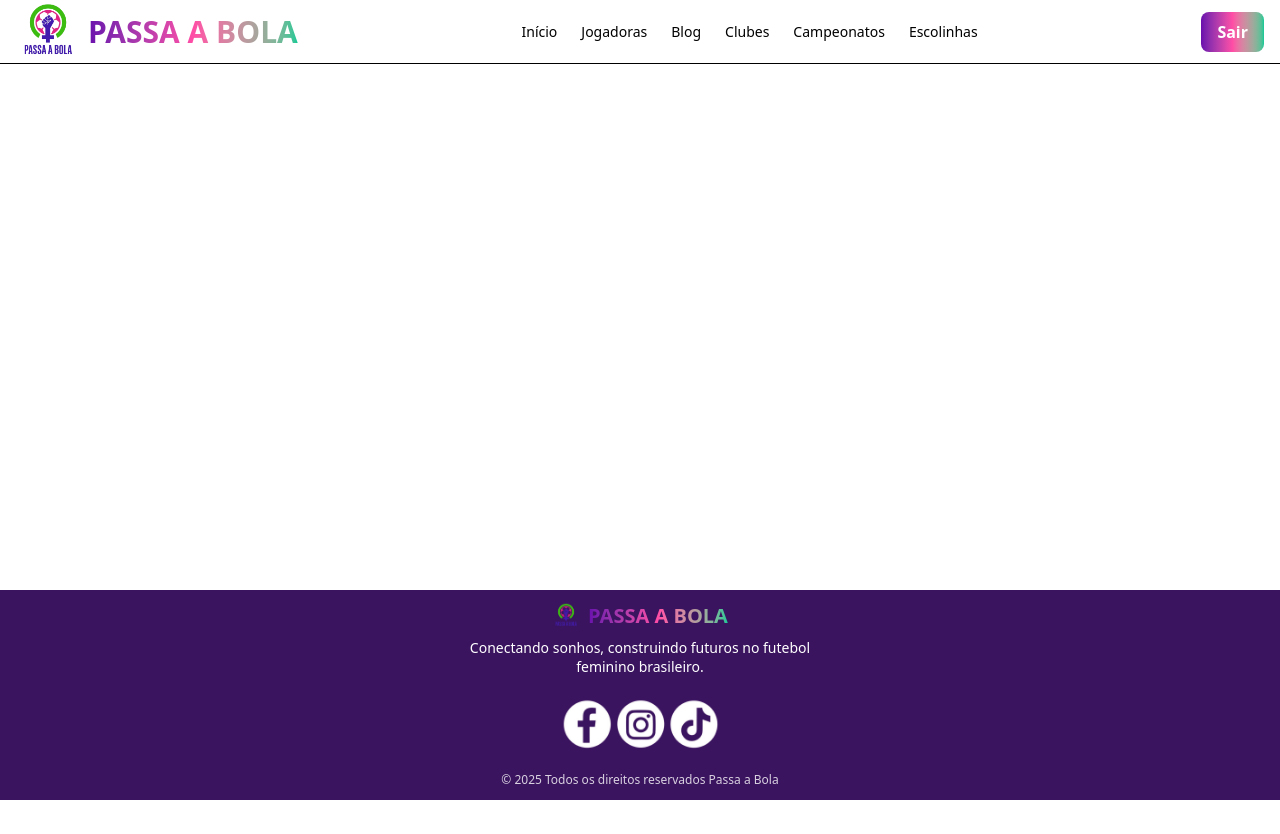
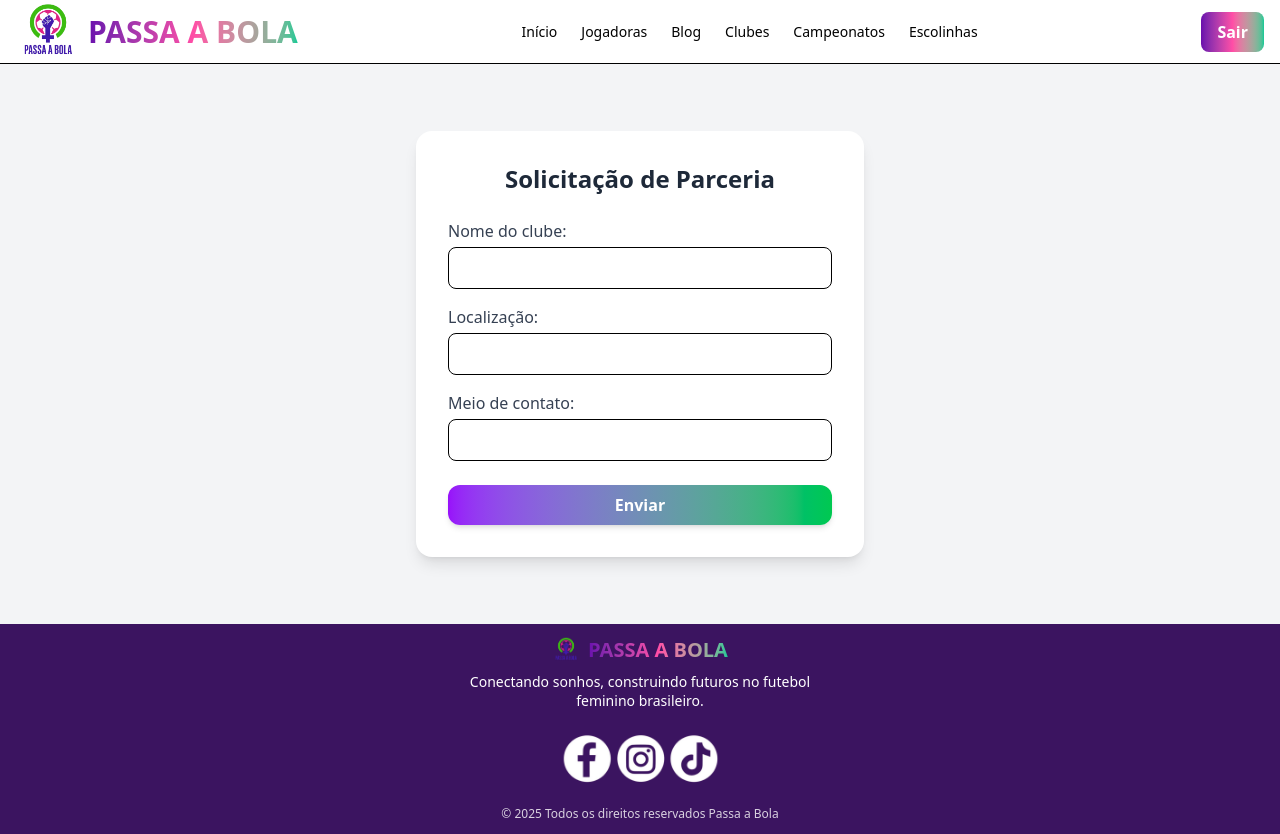
Before and after one commit to Challenge-sprint-3-e-4/Passa-a-Bola, a React app: page /Form.jsx in a window 1280 px wide. Before the commit the page ends 800 px from the top, so only its background shows below. Built offline with nearby package versions, Linux system fonts and the light colour scheme; sample sign-in values are in the browser's storage; the HTML template or start-up script is replaced by a standard one.

Commit message:
Fazendo o formulario para os clubes

```diff
--- a/src/App.jsx
+++ b/src/App.jsx
@@ -13,6 +13,7 @@ import Clubes from "./pages/Clubes";
 import Campeonatos from "./pages/Campeonatos";
 import Escolinhas from "./pages/Escolinha";
 import Inicio from "./pages/Inicio";
+import Form from "./pages/Form";
 
 // Função para verificar se o usuário está logado
 const isLoggedIn = () => !!localStorage.getItem("token");
@@ -36,6 +37,11 @@ export default function App() {
           <Route path="/login" element={<Login />} />
 
           {/* Rotas protegidas */}
+          <Route
+            path="/Form.jsx"
+            element={isLoggedIn() ? <Form /> : <Navigate to="/login" replace />}
+          />
+
           <Route
             path="/jogadoras"
             element={isLoggedIn() ? <Jogadoras /> : <Navigate to="/login" replace />}
--- a/src/pages/Clubes.jsx
+++ b/src/pages/Clubes.jsx
@@ -31,7 +31,7 @@ const Parceiros = () => {
             key={index}
             role="img"
             aria-label={`Avatar do clube parceiro ${index + 1}`}
-            className={`w-16 h-16 flex items-center justify-center rounded-full bg-[var(--color-${color})] text-white font-bold shadow-md`}
+            className={`w-25 h-25 flex items-center justify-center rounded-full bg-[var(--color-${color})] text-white font-bold shadow-md`}
           >
             AB
           </div>
@@ -46,7 +46,10 @@ const Parceiros = () => {
             Tenha acesso antecipado aos melhores talentos, ferramentas de
             organização de campeonatos e muito mais.
           </p>
-          <button className="px-6 py-3 rounded-xl bg-gradient-to-r from-[var(--color-roxo)] to-[var(--color-verde)] text-white text-lg font-bold shadow-md hover:scale-105 transition">
+          <button
+            onClick={() => window.location.href = "../Form.jsx"}
+            className="px-6 py-3 rounded-xl bg-gradient-to-r from-[var(--color-roxo)] to-[var(--color-verde)] text-white text-lg font-bold shadow-md hover:scale-105 transition"
+          >
             Solicitar parceria
           </button>
         </div>
--- /dev/null
+++ b/src/pages/Form.jsx
@@ -0,0 +1,97 @@
+import "../index.css";
+import React, { useState } from "react";
+import Swal from "sweetalert2";
+
+export default function Form() {
+  const [formData, setFormData] = useState({
+    clube: "",
+    localizacao: "",
+    contato: "",
+  });
+
+  // Atualiza os valores dos inputs
+  const handleChange = (e) => {
+    setFormData({
+      ...formData,
+      [e.target.name]: e.target.value,
+    });
+  };
+
+  // Quando enviar o formulário
+  const handleSubmit = (e) => {
+  e.preventDefault();
+
+  Swal.fire({
+    title: "Formulário enviado!",
+    html: `
+      <p style="font-size:14px; color:#555; margin-top:4px;">
+        Entraremos em contato em breve!
+      </p>
+      <br/>
+      <b>Nome do Clube:</b> ${formData.clube}<br/>
+      <b>Localização:</b> ${formData.localizacao}<br/>
+      <b>Contato:</b> ${formData.contato}
+    `,
+    icon: "success",
+    confirmButtonText: "OK",
+  });
+
+  setFormData({ clube: "", localizacao: "", contato: "" });
+};
+
+  return (
+    <div className="flex justify-center items-center min-h-[70vh] bg-gray-100 p-6">
+      <form
+        onSubmit={handleSubmit}
+        className="bg-white shadow-lg rounded-2xl p-8 w-full max-w-md"
+      >
+        <h2 className="text-2xl font-bold text-gray-800 mb-6 text-center">
+          Solicitação de Parceria
+        </h2>
+
+        <label className="block mb-4">
+          <span className="text-gray-700">Nome do clube:</span>
+          <input
+            type="text"
+            name="clube"
+            value={formData.clube}
+            onChange={handleChange}
+            className="mt-1 block w-full border rounded-lg p-2 focus:outline-none focus:ring-2 focus:ring-purple-500"
+            required
+          />
+        </label>
+
+        <label className="block mb-4">
+          <span className="text-gray-700">Localização:</span>
+          <input
+            type="text"
+            name="localizacao"
+            value={formData.localizacao}
+            onChange={handleChange}
+            className="mt-1 block w-full border rounded-lg p-2 focus:outline-none focus:ring-2 focus:ring-purple-500"
+            required
+          />
+        </label>
+
+        <label className="block mb-6">
+          <span className="text-gray-700">Meio de contato:</span>
+          <input
+            type="text"
+            name="contato"
+            value={formData.contato}
+            onChange={handleChange}
+            className="mt-1 block w-full border rounded-lg p-2 focus:outline-none focus:ring-2 focus:ring-purple-500"
+            required
+          />
+        </label>
+
+        <button
+          type="submit"
+          className="w-full px-4 py-2 bg-gradient-to-r from-purple-600 to-green-500 text-white font-bold rounded-xl shadow-md hover:scale-105 transition"
+        >
+          Enviar
+        </button>
+      </form>
+    </div>
+  );
+}
```
Also changed, not shown: src/main.jsx (line endings or trailing spaces).
